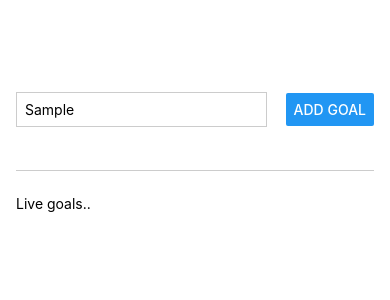
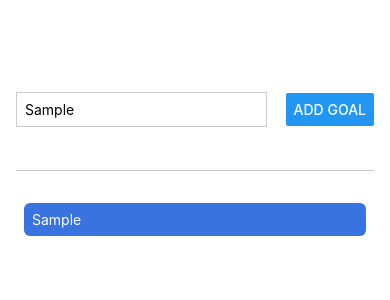
Before and after one commit to velobmidav/udemy-course, a React Native app in the folder UdemyProject/: screen / in a window 390 px wide. Both pictures are taken after typing "Sample" into the empty fields and a click on the button "ADD GOAL". Shown: the top 300 px of the page. Built offline with nearby package versions, Linux system fonts and the light colour scheme.

Commit message:
Added new function to show created data.

```diff
--- a/UdemyProject/App.js
+++ b/UdemyProject/App.js
@@ -1,15 +1,30 @@
+import { useState } from 'react';
 import { StatusBar } from 'expo-status-bar';
-import { Button, StyleSheet, Text, TextInput, View } from 'react-native';
+import { Button, ScrollView, StyleSheet, Text, TextInput, View } from 'react-native';
 
 export default function App() {
+
+const [enteredGoalText, setEnteredGoalsText] = useState('');
+const [courseGoals, setCourseGoals] = useState([])
+
+function goalInputHandler(enteredText) {
+  setEnteredGoalsText(enteredText);
+};
+
+function addGoalHandler() {
+  setCourseGoals([...courseGoals, enteredGoalText]);
+}
+
   return (
     <View style={styles.appContainer}>
       <View style={styles.inputContainer}>
-        <TextInput placeholder='First Goal' style={styles.TextInput}/>
-        <Button title='Add goal'/>
+        <TextInput placeholder='Your first goal..' style={styles.TextInput} onChangeText={goalInputHandler}/>
+        <Button title='ADD GOAL' onPress={addGoalHandler}/>
       </View>
       <View style={styles.goalsContainer}>
-        <Text>Live goals..</Text>
+        <ScrollView >
+          {courseGoals.map((goal) => <Text key={goal} style={styles.goalItem}>{goal}</Text>)}
+        </ScrollView>
       </View>
     </View>
   );
@@ -39,5 +54,12 @@ const styles = StyleSheet.create({
   },
   goalsContainer:{
     flex: 5,
+  },
+  goalItem: {
+    margin: 8,
+    padding: 8,
+    borderRadius: 6,
+    backgroundColor: '#3873dfff',
+    color: 'white'
   }
 });
```
